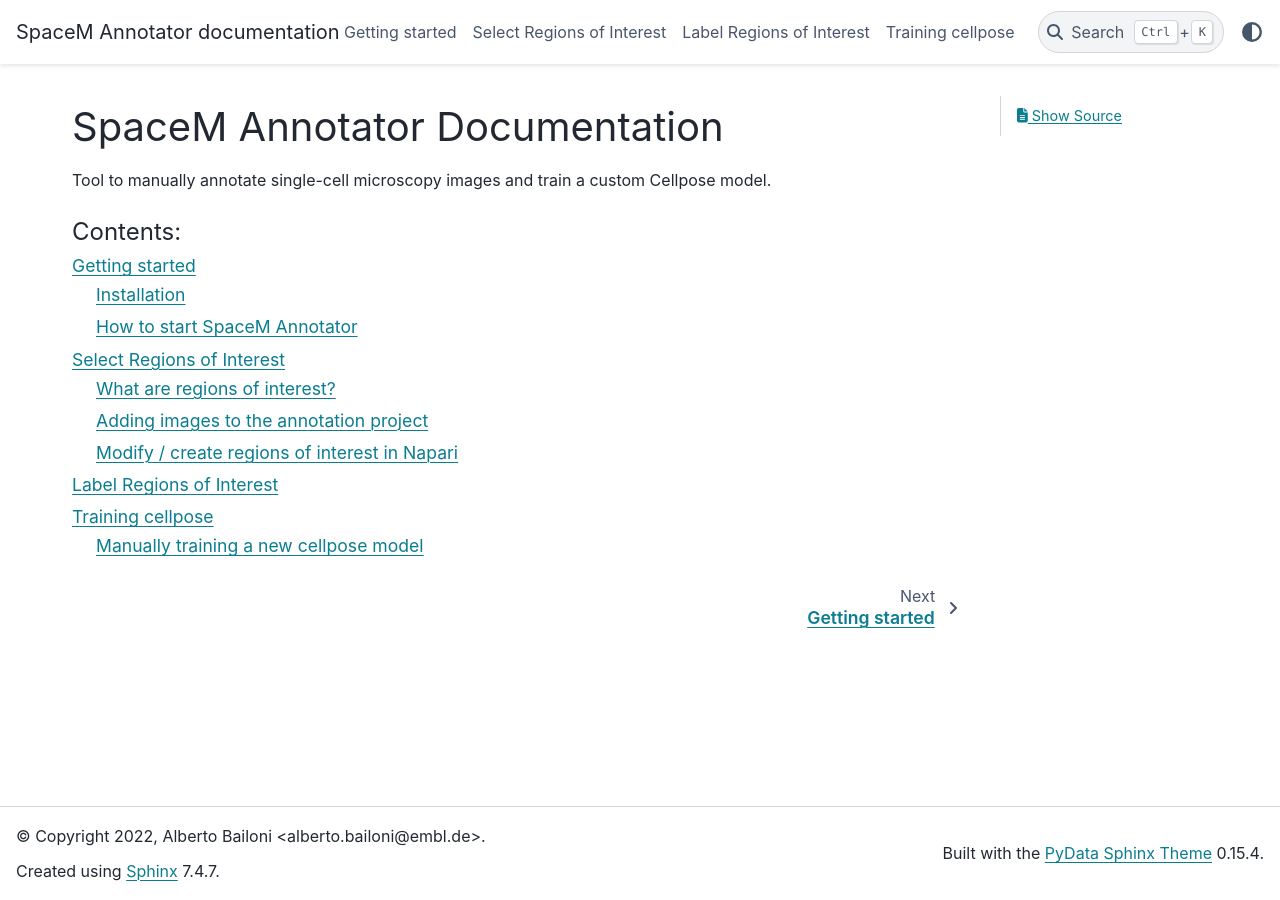
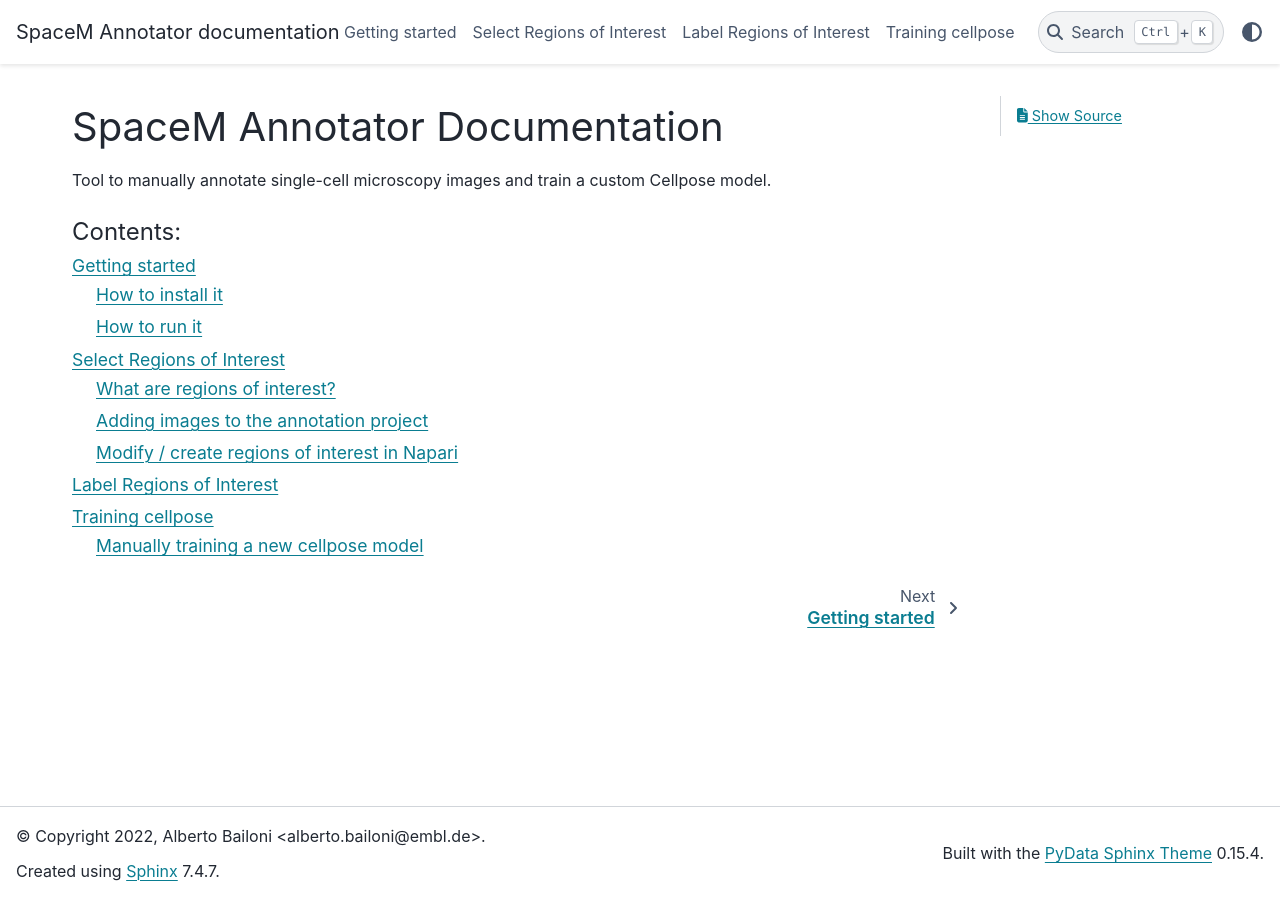
Before and after one commit to abailoni/cellpose-training-gui, a Sphinx documentation site: the page built from docs/index.md, in a window 1280 px wide. Built offline with Sphinx 7.4.7 and the PyData theme 0.15.4, drawn with Linux system fonts in a browser that asks for light colours.

Commit message:
Update docs

````diff
--- a/docs/spacem_annotator/install.md
+++ b/docs/spacem_annotator/install.md
@@ -1,11 +1,11 @@
 # Getting started
 
-## Installation
+## How to install it
 The tool has already been installed on the following machines:
 - **TODO**
 
 
-#### Installing it on your machine
+### Installing it on your machine
 If you prefer to install on your laptop, you will need [miniconda](https://docs.conda.io/en/latest/miniconda.html) or [anaconda](https://docs.anaconda.com/anaconda/install/index.html). The tool can be installed on Windows, Mac, or Linux.
 
 Once you have `conda`, open a terminal and run the following command:
@@ -13,9 +13,8 @@ Once you have `conda`, open a terminal and run the following command:
 conda create --name spacem_annotator_env -c abailoni -c conda-forge spacem_annotator
 :::
 
-To test if your installation was successful, see how to [](getting_started).
 
-## How to start SpaceM Annotator
+## How to run it
 After being installed, you can start a new project by typing the following two commands in a shell:
 
 ```shell
````
